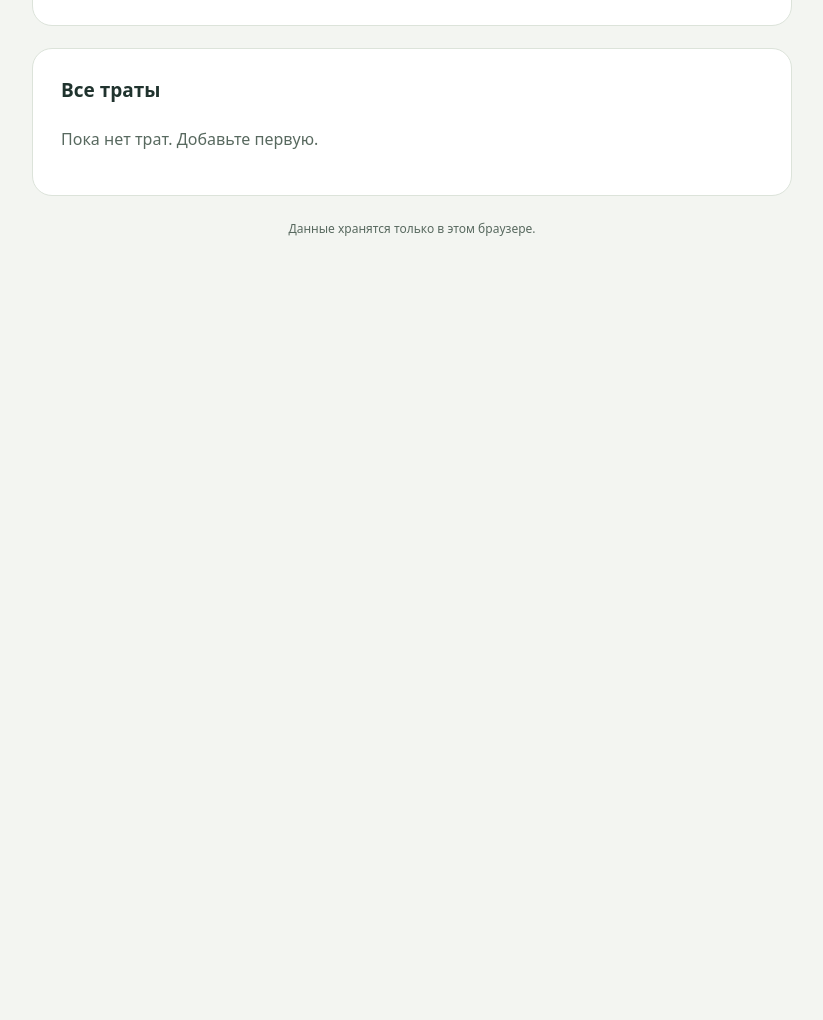
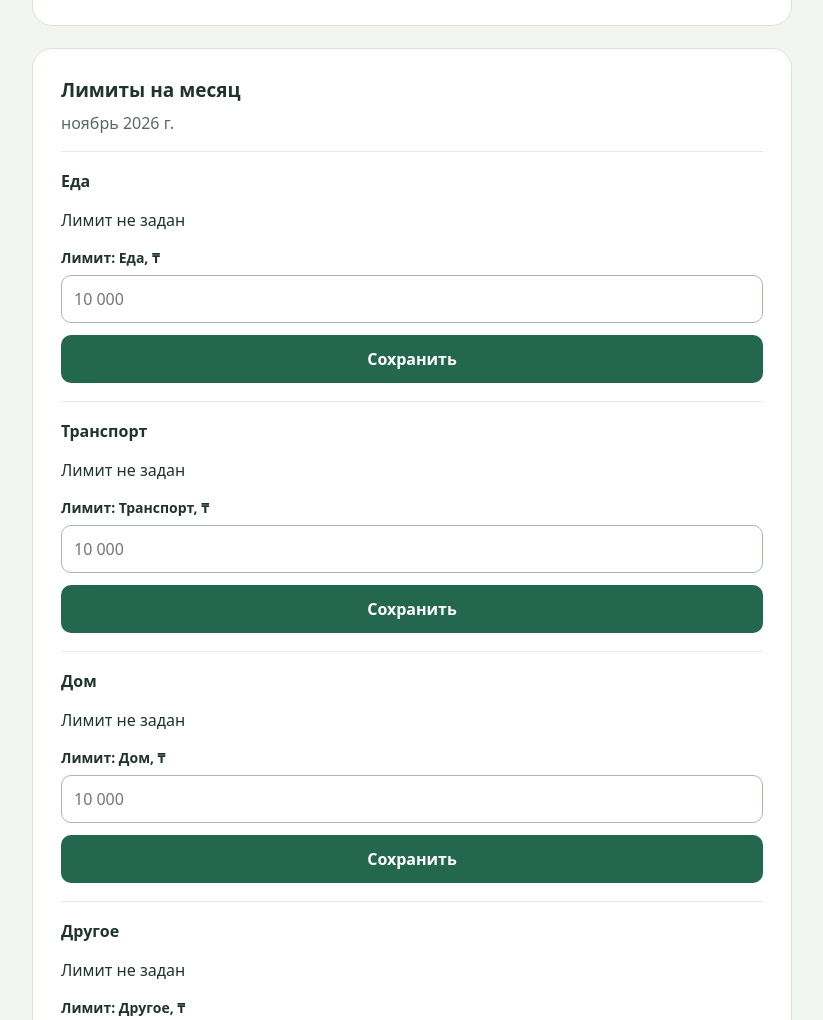
Before and after one commit to alekenovkanat-code/rashody, a plain HTML site: page index.html in a window 1280 px wide. Shown: the part 954-1974 px from the top of the page, without its empty margins (228-1051 px from the left). Before the commit the page ends 1239 px from the top, so only its background shows below. Drawn offline with Linux system fonts and the light colour scheme.

Commit message:
Добавлены месячные лимиты категорий

```diff
--- a/index.html
+++ b/index.html
@@ -25,6 +25,7 @@
     </section>
     <section class="summary" aria-labelledby="month-title"><div><h2 id="month-title">За текущий месяц</h2><p id="month-label"></p></div><p id="total" aria-live="polite">0 ₸</p></section>
     <section class="card category-summary" aria-labelledby="category-title"><h2 id="category-title">По категориям за месяц</h2><dl id="category-totals" aria-live="polite"></dl></section>
+    <section class="card budget" aria-labelledby="budget-title"><h2 id="budget-title">Лимиты на месяц</h2><p id="budget-month"></p><div id="budget-limits"></div><p id="budget-status" role="status"></p></section>
     <section class="card" aria-labelledby="list-title"><h2 id="list-title">Все траты</h2><p id="empty">Пока нет трат. Добавьте первую.</p><ul id="expenses"></ul></section>
     <footer>Данные хранятся только в этом браузере.</footer>
   </main>
--- a/script.js
+++ b/script.js
@@ -2,6 +2,11 @@
 
 const STORAGE_KEY = "rashody.expenses.v1";
 const categories = ["Еда", "Транспорт", "Жилье", "Другое"];
+const BUDGET_KEY = "rashody.budgets.v1";
+let budgets = {};
+let budgetReadable = true;
+let budgetMonth = "";
+const budgetStatus = document.querySelector("#budget-status");
 const form = document.querySelector("#expense-form");
 const amountInput = document.querySelector("#amount");
 const dateInput = document.querySelector("#date");
@@ -43,6 +48,7 @@ function formatTotal(total) {
 function render() {
   const now = new Date();
   const month = localDate(now).slice(0, 7);
+  renderLimits(month, now);
   const totals = new Map(categories.map(category => [category, 0n]));
   for (const expense of expenses) {
     if (expense.date.slice(0, 7) === month) {
@@ -102,6 +108,107 @@ try {
   status.textContent = "Не удалось прочитать сохраненные траты. Проверьте доступ к хранилищу браузера; данные не перезаписаны.";
 }
 
+try {
+  const saved = localStorage.getItem(BUDGET_KEY);
+  if (saved !== null) {
+    const parsed = JSON.parse(saved);
+    if (!parsed || typeof parsed !== "object" || Array.isArray(parsed) ||
+        !Object.entries(parsed).every(([month, limits]) =>
+          validDate(`${month}-01`) && month.length === 7 &&
+          limits && typeof limits === "object" && !Array.isArray(limits) &&
+          Object.entries(limits).every(([category, minor]) => categories.includes(category) && Number.isSafeInteger(minor) && minor > 0))) {
+      throw new Error("Invalid saved budgets");
+    }
+    budgets = parsed;
+  }
+} catch {
+  budgetReadable = false;
+  budgetStatus.textContent = "Не удалось прочитать лимиты. Данные не перезаписаны; сохранение лимитов недоступно. Траты можно добавлять.";
+}
+
+function renderLimits(month, now) {
+  // Не пересоздаем поля при обновлении расходов: несохраненный ввод остается на месте.
+  if (budgetMonth === month) return;
+  budgetMonth = month;
+  document.querySelector("#budget-month").textContent = new Intl.DateTimeFormat("ru-RU", { month: "long", year: "numeric" }).format(now);
+  const container = document.querySelector("#budget-limits");
+  container.replaceChildren();
+  categories.forEach((category, index) => {
+    const name = category === "Жилье" ? "Дом" : category;
+    const limitForm = document.createElement("form");
+    limitForm.className = "limit-form";
+    limitForm.noValidate = true;
+    const heading = document.createElement("h3");
+    heading.textContent = name;
+    const value = document.createElement("p");
+    value.className = "limit-value";
+    const label = document.createElement("label");
+    const input = document.createElement("input");
+    input.id = `limit-${index}`;
+    input.type = "text";
+    input.inputMode = "decimal";
+    input.placeholder = "10 000";
+    label.htmlFor = input.id;
+    label.textContent = `Лимит: ${name}, ₸`;
+    const error = document.createElement("p");
+    error.id = `${input.id}-error`;
+    error.className = "error";
+    error.setAttribute("aria-live", "polite");
+    input.setAttribute("aria-describedby", error.id);
+    const actions = document.createElement("div");
+    actions.className = "limit-actions";
+    const save = document.createElement("button");
+    save.type = "submit";
+    save.textContent = "Сохранить";
+    const remove = document.createElement("button");
+    remove.type = "button";
+    remove.className = "limit-remove";
+    remove.textContent = "Убрать лимит";
+    function refresh() {
+      const minor = budgets[month]?.[category];
+      value.textContent = minor === undefined ? "Лимит не задан" : `Лимит: ${formatTotal(BigInt(minor))}`;
+      input.value = minor === undefined ? "" : money.format(minor / 100).replace(/[\u00a0\u202f]/g, " ");
+      remove.hidden = minor === undefined;
+    }
+    function persist(minor) {
+      const currentMonth = localDate(new Date()).slice(0, 7);
+      if (currentMonth !== month) {
+        render();
+        budgetStatus.textContent = "Начался новый месяц. Задайте лимит заново.";
+        return;
+      }
+      if (!budgetReadable) return;
+      const limits = { ...budgets[month] };
+      if (minor === null) delete limits[category];
+      else limits[category] = minor;
+      const next = { ...budgets, [month]: limits };
+      try {
+        localStorage.setItem(BUDGET_KEY, JSON.stringify(next));
+      } catch {
+        budgetStatus.textContent = "Не удалось сохранить лимит. Проверьте свободное место и доступ к хранилищу браузера.";
+        return;
+      }
+      budgets = next;
+      showError(input, "");
+      refresh();
+      budgetStatus.textContent = minor === null ? `Лимит «${name}» убран.` : `Лимит «${name}» сохранен.`;
+    }
+    limitForm.addEventListener("submit", event => {
+      event.preventDefault();
+      const minor = parseAmount(input.value);
+      showError(input, minor === null ? "Введите сумму больше нуля, например 10 000 или 1 250,50." : "");
+      if (minor === null) { input.focus(); return; }
+      persist(minor);
+    });
+    remove.addEventListener("click", () => persist(null));
+    input.disabled = save.disabled = remove.disabled = !budgetReadable;
+    actions.append(save, remove);
+    limitForm.append(heading, value, label, input, error, actions);
+    container.append(limitForm);
+    refresh();
+  });
+}
+
 dateInput.value = localDate(new Date());
 render();
 
--- a/styles.css
+++ b/styles.css
@@ -38,4 +38,15 @@ li:last-child { padding-bottom: 0; }
 .expense-date { display: block; color: #65756c; font-size: 13px; margin-top: 4px; }
 .expense-comment { margin: 10px 0 0; overflow-wrap: anywhere; white-space: pre-wrap; }
 footer { text-align: center; font-size: 12px; margin: 24px 0; }
+.budget { margin-bottom: 22px; }
+.budget h2 { margin-bottom: 8px; }
+#budget-month { color: #58695f; margin-top: 0; }
+.limit-form { border-top: 1px solid #e6ebe4; padding: 18px 0; }
+.limit-form h3 { margin: 0 0 10px; font-size: 16px; }
+.limit-value { overflow-wrap: anywhere; }
+.limit-actions { display: flex; flex-wrap: wrap; gap: 10px; }
+.limit-actions button { flex: 1 1 140px; margin-top: 12px; }
+.limit-remove { background: #e0ece3; color: #20332e; }
+.limit-remove:hover { background: #cbded0; }
+#budget-status:empty { display: none; }
 @media (max-width: 520px) { main { margin-top: 28px; } .card { padding: 22px 18px; } .fields { grid-template-columns: 1fr; gap: 16px; } .summary { padding: 22px 18px; flex-wrap: wrap; } }
```
Also changed, not shown: 1 other file.
